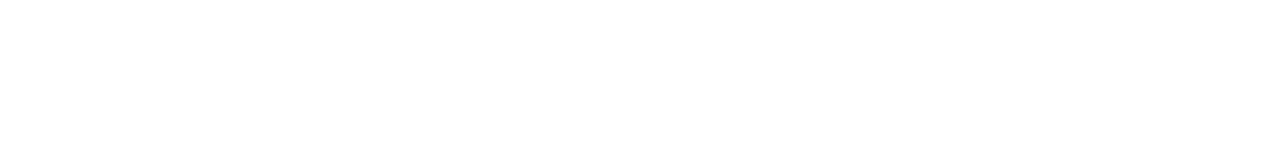
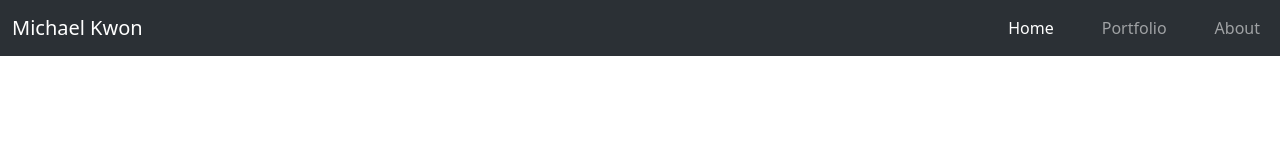
Before and after one commit to jongwon-kr/PFPage, a plain HTML site: page index.html in a window 1280 px wide. Drawn offline with Linux system fonts and the light colour scheme; the site is published under a folder, as on GitHub Pages, so addresses that start at the root find nothing.

Commit message:
Update index.html

```diff
--- a/index.html
+++ b/index.html
@@ -5,8 +5,8 @@
     <link rel="icon" type="image/svg+xml" href="/vite.svg" />
     <meta name="viewport" content="width=device-width, initial-scale=1.0" />
     <title>Vite + Vue</title>
-    <script type="module" crossorigin src="/assets/index-DpnMqCir.js"></script>
-    <link rel="stylesheet" crossorigin href="/assets/index-DiQbBgTM.css">
+    <script type="module" crossorigin src="./assets/index-DpnMqCir.js"></script>
+    <link rel="stylesheet" crossorigin href="./assets/index-DiQbBgTM.css">
   </head>
   <body>
     <div id="app"></div>
```
